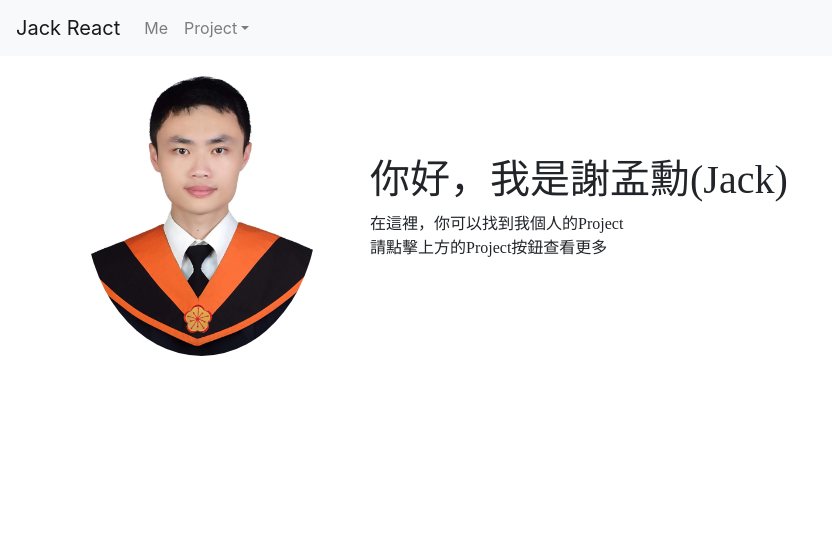
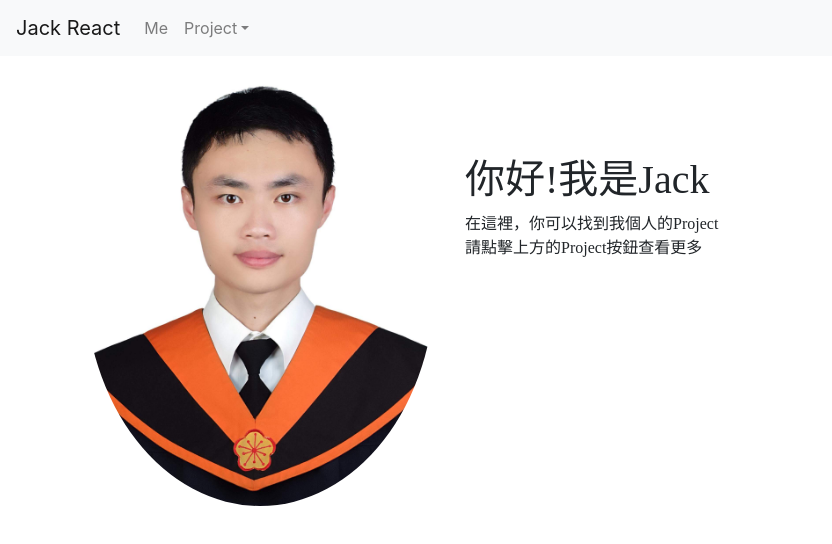
Before and after one commit to kcajheish/frontend-playground, a React (Create React App) app: page / in a window 1280 px wide. Shown: the top 544 px of the page, without its empty margins (0-832 px from the left). Built offline with nearby package versions, Linux system fonts and the light colour scheme.

Commit message:
fix image text overlap when resizing

```diff
--- a/src/Me/Me.js
+++ b/src/Me/Me.js
@@ -1,24 +1,25 @@
 import React, {Component} from "react";
-import {Col, Row, Container, Image} from 'react-bootstrap';
+import {Col, Row, Container, Image, Card } from 'react-bootstrap';
 import MyPicture from './personalPicture.jpg'
 
 function Me(props) {
 
     return(
+        <div>
+
         <Container>
-            <Row>
-                <Col xs={{ span: 3, offset: 0.5 }} >
-                    <Image src={MyPicture} style={{height: "300px", width: "240"}}roundedCircle />
+            <Row >
+                <Col xs={9} md={4}>
+                    <Image  src={MyPicture} style={{height: "200x", width: "160"}}  fluid roundedCircle />
                 </Col>
-                <Col xs={{ span: 6, offset: 0.5 }} style={{ marginTop: '100px', fontFamily: "STHeiti"}}>
-                    <h1>你好，我是謝孟勳(Jack)</h1>
-                    <p>
-                        在這裡，你可以找到我個人的Project<br></br>
-                        請點擊上方的Project按鈕查看更多
-                    </p>
+                <Col xs={9} md={4} style={{ marginTop: '100px', fontFamily: "STHeiti"}}>
+                        <h1>你好!我是Jack</h1>
+                            在這裡，你可以找到我個人的Project<br></br>
+                            請點擊上方的Project按鈕查看更多
                 </Col>
             </Row>
         </Container>
+        </div>
     );
 }
 
```
